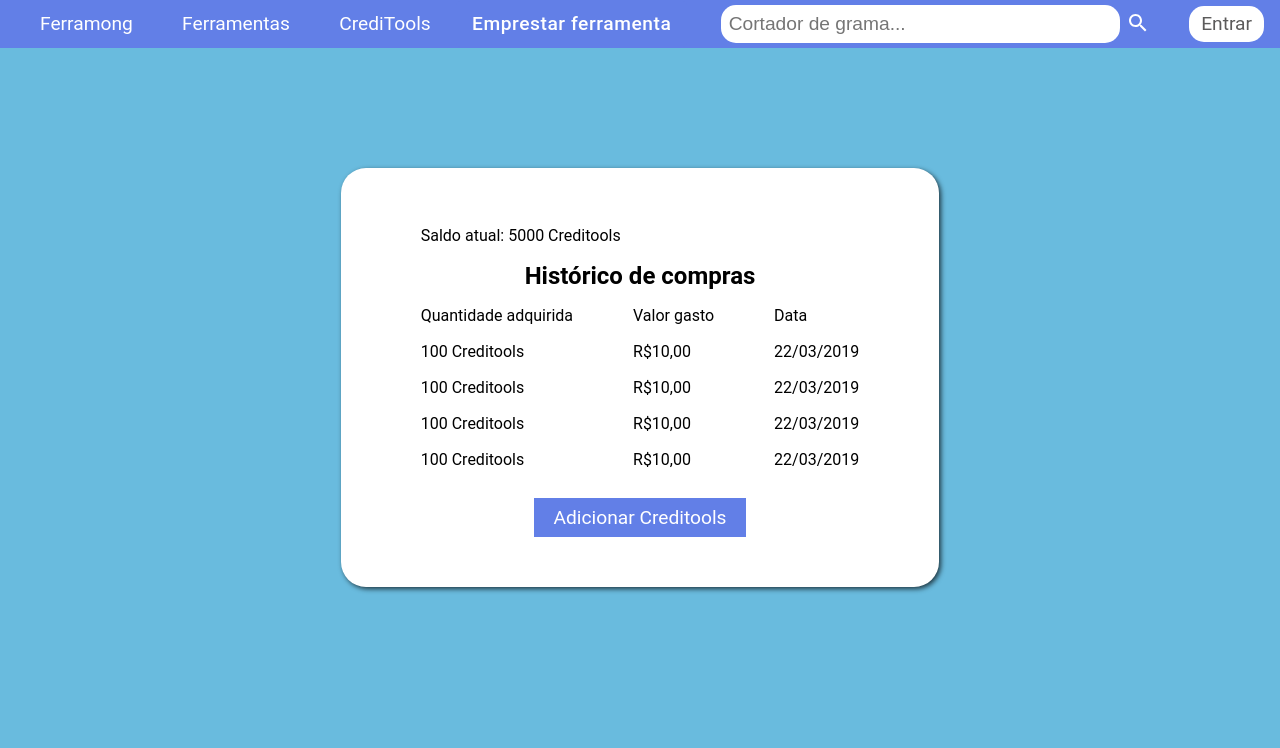
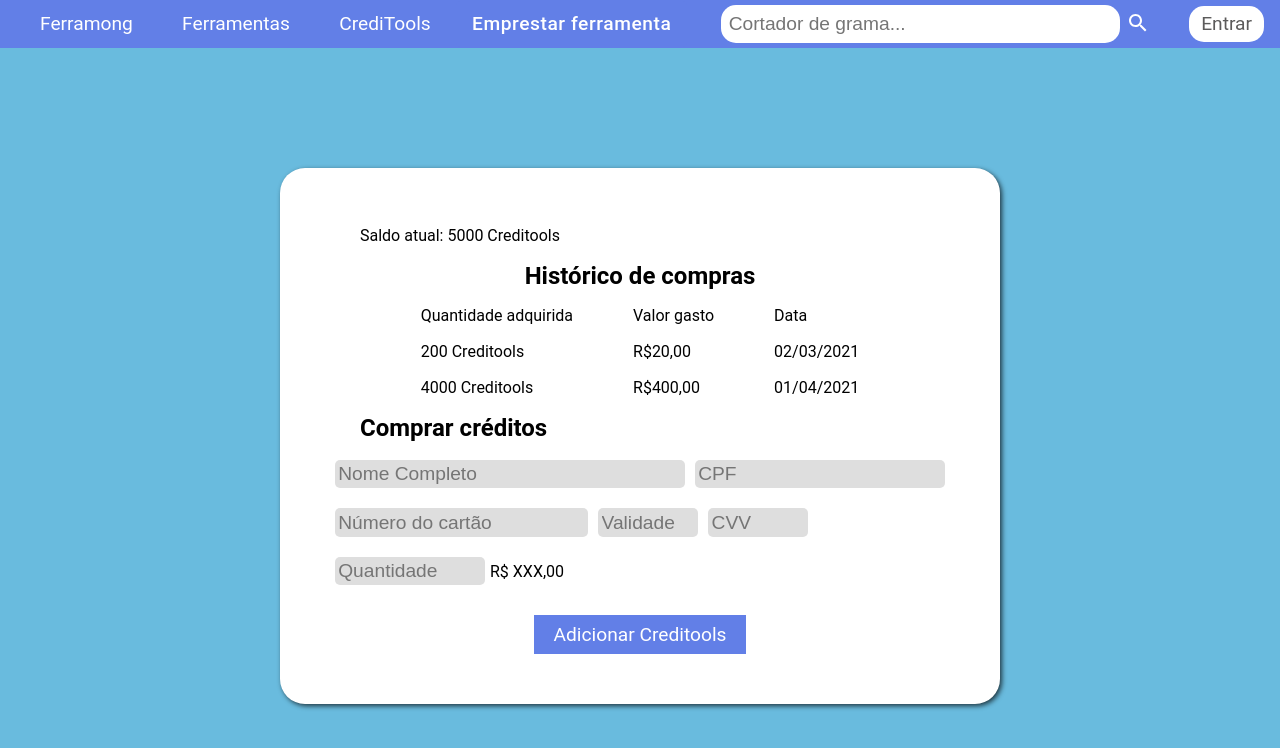
Before and after one commit to FerramONG/ferramong-portal, a React (Create React App) app: page /creditools in a window 1280 px wide. Shown: the top 748 px of the page. Built offline with nearby package versions, Linux system fonts and the light colour scheme.

Commit message:
Componente CreditoolsBox agora lê os dados de compra de um json

```diff
--- a/src/components/CreditoolsBox/index.tsx
+++ b/src/components/CreditoolsBox/index.tsx
@@ -1,5 +1,7 @@
 import React, { useState } from 'react';
-import { Container, Component, Table } from './styles'
+import { Container, Component, Table, CreditCard } from './styles'
+import { Link } from "react-router-dom";
+import data from '../../data/CreditoolsInfo'
 
 const CreditoolsBox = () => {
 
@@ -27,32 +29,40 @@ const CreditoolsBox = () => {
                             <td>Valor gasto</td>
                             <td>Data</td>
                         </tr>
-                        <tr>
-                            <td>100 Creditools</td>
-                            <td>R$10,00</td>
-                            <td>22/03/2019</td>
-                        </tr>
-                        <tr>
-                            <td>100 Creditools</td>
-                            <td>R$10,00</td>
-                            <td>22/03/2019</td>
-                        </tr>
-                        <tr>
-                            <td>100 Creditools</td>
-                            <td>R$10,00</td>
-                            <td>22/03/2019</td>
-                        </tr>
-                        <tr>
-                            <td>100 Creditools</td>
-                            <td>R$10,00</td>
-                            <td>22/03/2019</td>
-                        </tr>
+                        {data.PurchaseInfo.map(purchase => {
+                            return (
+
+                                <tr>
+                                    <td>{purchase.quantity} Creditools</td>
+                                    <td>R${purchase.value},00</td>
+                                    <td>{purchase.date}</td>
+                                </tr>
+                            )
+                        })}
                     </tbody>
                 </Table>
 
-                <button type="button" className="expandedContainerButton" onClick={() => changeButton()}>
-                    Adicionar Creditools
+                <CreditCard>
+                    <h1>Comprar créditos</h1>
+                    <div>
+                        <input type="text" id="name" name="name" placeholder="Nome Completo" />
+                        <input type="text" id="cpf" name="cpf" placeholder="CPF" />
+                    </div>
+                    <div>
+                        <input type="text" id="number" name="number" placeholder="Número do cartão" />
+                        <input type="text" id="date" name="date" placeholder="Validade" />
+                        <input type="text" id="cvv" name="cvv" placeholder="CVV" />
+                    </div>
+                    <div>
+                        <input type="text" id="quantity" name="quantity" placeholder="Quantidade" />
+                        <span>R$ XXX,00</span>
+                    </div>
+                </CreditCard>
+                <Link to="/">
+                    <button type="button" className="expandedContainerButton" onClick={() => changeButton()}>
+                        Adicionar Creditools
                 </button>
+                </Link>
             </Component>
 
         </Container >
--- a/src/components/CreditoolsBox/styles.tsx
+++ b/src/components/CreditoolsBox/styles.tsx
@@ -48,3 +48,36 @@ export const Table = styled.table`
         padding:10px 30px;
     }
 `;
+
+export const CreditCard = styled.div`
+    display:flex;
+    flex-direction: column;
+    justify-content: space-between;
+    align-items: space-between;
+
+    input{
+        background-color: #dedede;
+        font-size:1.2rem;
+        color:#5c5b5b;
+        margin:10px 5px;
+        padding:0.2rem;
+        border-radius: 5px;
+        border:none;
+        outline:none;
+    }
+    #name{
+        width:350px;
+    }
+    #cpf{
+        width:250px;
+    }
+    #date{
+        width:100px;
+    }
+    #cvv{
+        width:100px;
+    }
+    #quantity{
+        width:150px;
+    }
+`;
--- a/src/components/LoginBox/index.tsx
+++ b/src/components/LoginBox/index.tsx
@@ -10,7 +10,7 @@ export default function LoginBox() {
                     <BoxForm>
                         <input type="text" name="cpf" placeholder="CPF"/>
                         <input type="password" name="password" placeholder="Senha" />
-                        <input type="submit" value="Entrar" id="button"/>
+                        <Link to="/"><input type="submit" value="Entrar" id="button"/></Link>
                     </BoxForm>
                 </form>
             <CreateAccount>
--- /dev/null
+++ b/src/data/CreditoolsInfo.tsx
@@ -0,0 +1,13 @@
+export default {
+    PurchaseInfo: [ {
+        quantity: "200",
+        value: "20",
+        date: "02/03/2021",
+    },
+    {
+        quantity: "4000",
+        value: "400",
+        date: "01/04/2021",
+    }]
+
+}
```
